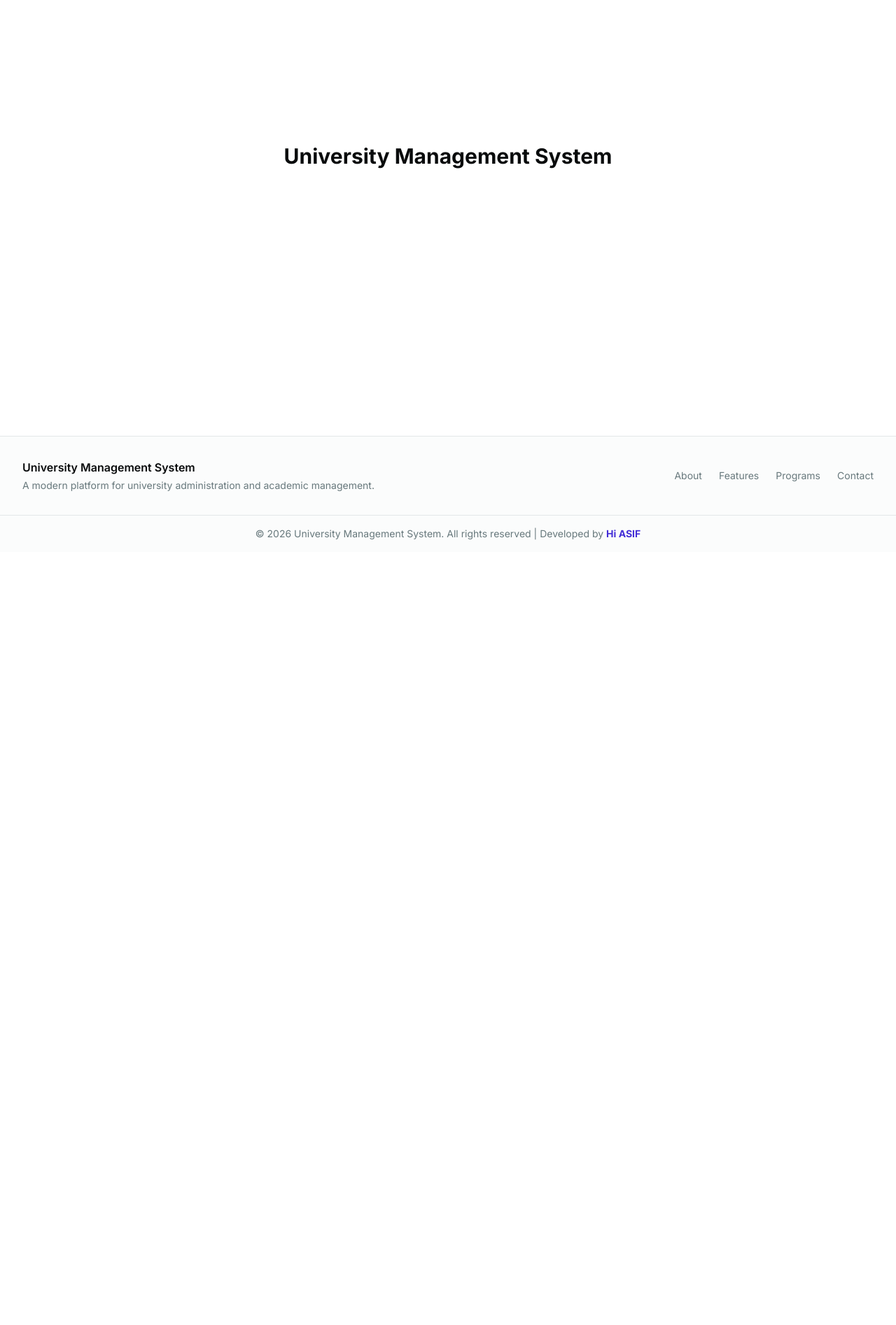
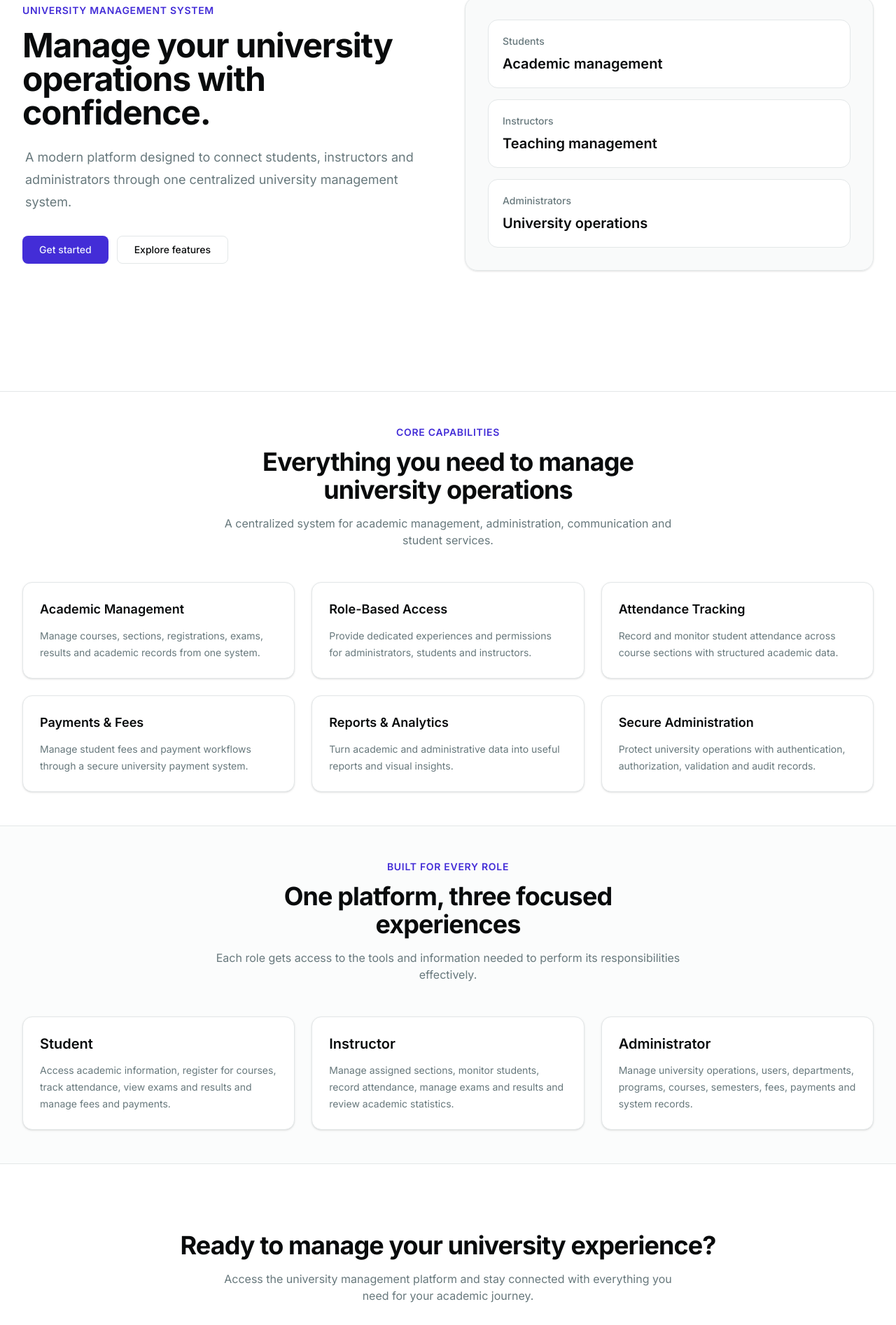
Before and after one commit to AsifHossain22/University-Management-System-App, a Next.js app: page / in a window 1280 px wide. Shown: the part 242-2136 px from the top of the page at 70% size. Before the commit the page ends 1031 px from the top, so only its background shows below. Built offline with nearby package versions, Linux system fonts and the light colour scheme.

Commit message:
Completed Home Page: Hero Section, Feature Section, Role Based Experience Section & Call To Action Section

```diff
--- a/src/app/(public)/page.tsx
+++ b/src/app/(public)/page.tsx
@@ -1,7 +1,180 @@
+import Link from 'next/link';
+import { features, roles } from '../data/data';
+
 export default function HomePage() {
   return (
-    <main className="flex min-h-screen items-center justify-center">
-      <h1 className="text-3xl font-bold">University Management System</h1>
-    </main>
+    <>
+      {/* HeroSection */}
+      <section className="border-b">
+        <div className="mx-auto grid min-h-[calc(100vh-4rem)] max-w-7xl items-center gap-12 px-4 py-8 sm:px-6 lg:grid-cols-2 lg:px-8 lg:py-12">
+          <div className="max-w-2xl mx-auto">
+            <div className="text-center lg:text-left">
+              <p className="mb-4 text-sm font-semibold uppercase tracking-wider text-primary">
+                University Management System
+              </p>
+
+              <h1 className="text-3xl font-bold tracking-tight sm:text-4xl lg:text-5xl">
+                Manage your university operations with confidence.
+              </h1>
+
+              <p className="mt-6 max-w-xl mx-auto text-lg leading-8 text-muted-foreground">
+                A modern platform designed to connect students, instructors and
+                administrators through one centralized university management
+                system.
+              </p>
+            </div>
+
+            <div className="mt-8 flex flex-col justify-center lg:justify-start gap-3 sm:flex-row">
+              <Link
+                href="/login"
+                className="inline-flex h-10 items-center justify-center rounded-md bg-primary px-6 text-sm font-medium text-primary-foreground transition-colors hover:bg-primary/90"
+              >
+                Get started
+              </Link>
+
+              <Link
+                href="/features"
+                className="inline-flex h-10 items-center justify-center rounded-md border border-input bg-background px-6 text-sm font-medium transition-colors hover:bg-accent hover:text-accent-foreground"
+              >
+                Explore features
+              </Link>
+            </div>
+          </div>
+
+          <div className="relative">
+            <div className="rounded-2xl border bg-muted/40 p-8 shadow-sm">
+              <div className="grid gap-4 sm:grid-cols-3 lg:grid-cols-1">
+                <div className="rounded-xl border bg-background p-5">
+                  <p className="text-sm font-medium text-muted-foreground">
+                    Students
+                  </p>
+                  <p className="mt-2 text-xl font-semibold">
+                    Academic management
+                  </p>
+                </div>
+
+                <div className="rounded-xl border bg-background p-5">
+                  <p className="text-sm font-medium text-muted-foreground">
+                    Instructors
+                  </p>
+                  <p className="mt-2 text-xl font-semibold">
+                    Teaching management
+                  </p>
+                </div>
+
+                <div className="rounded-xl border bg-background p-5">
+                  <p className="text-sm font-medium text-muted-foreground">
+                    Administrators
+                  </p>
+                  <p className="mt-2 text-xl font-semibold">
+                    University operations
+                  </p>
+                </div>
+              </div>
+            </div>
+          </div>
+        </div>
+      </section>
+
+      {/* FeatureSection */}
+      <section className="border-b py-10 sm:py-12">
+        <div className="mx-auto max-w-7xl px-4 sm:px-6 lg:px-8">
+          <div className="mx-auto max-w-2xl text-center">
+            <p className="text-sm font-semibold uppercase tracking-wider text-primary">
+              Core capabilities
+            </p>
+
+            <h2 className="mt-3 text-3xl font-bold tracking-tight sm:text-4xl">
+              Everything you need to manage university operations
+            </h2>
+
+            <p className="mt-4 text-muted-foreground">
+              A centralized system for academic management, administration,
+              communication and student services.
+            </p>
+          </div>
+
+          <div className="mt-12 grid gap-6 sm:grid-cols-2 lg:grid-cols-3">
+            {features.map(feature => (
+              <article
+                key={feature.title}
+                className="rounded-xl border bg-card p-6 shadow-sm transition-shadow hover:shadow-md"
+              >
+                <h3 className="text-lg font-semibold">{feature.title}</h3>
+
+                <p className="mt-3 text-sm leading-6 text-muted-foreground">
+                  {feature.description}
+                </p>
+              </article>
+            ))}
+          </div>
+        </div>
+      </section>
+
+      {/* RoleBasedExperience */}
+      <section className="border-b bg-muted/30 py-10 sm:py-12">
+        <div className="mx-auto max-w-7xl px-4 sm:px-6 lg:px-8">
+          <div className="mx-auto max-w-2xl text-center">
+            <p className="text-sm font-semibold uppercase tracking-wider text-primary">
+              Built for every role
+            </p>
+
+            <h2 className="mt-3 text-3xl font-bold tracking-tight sm:text-4xl">
+              One platform, three focused experiences
+            </h2>
+
+            <p className="mt-4 text-muted-foreground">
+              Each role gets access to the tools and information needed to
+              perform its responsibilities effectively.
+            </p>
+          </div>
+
+          <div className="mt-12 grid gap-6 lg:grid-cols-3">
+            {roles.map(role => (
+              <article
+                key={role.title}
+                className="rounded-xl border bg-card p-6 shadow-sm"
+              >
+                <h3 className="text-xl font-semibold">{role.title}</h3>
+
+                <p className="mt-3 text-sm leading-6 text-muted-foreground">
+                  {role.description}
+                </p>
+              </article>
+            ))}
+          </div>
+        </div>
+      </section>
+
+      {/* CallToAction */}
+      <section className="py-20 sm:py-24">
+        <div className="mx-auto max-w-4xl px-4 text-center sm:px-6 lg:px-8">
+          <h2 className="text-3xl font-bold tracking-tight sm:text-4xl">
+            Ready to manage your university experience?
+          </h2>
+
+          <p className="mx-auto mt-4 max-w-2xl text-muted-foreground">
+            Access the university management platform and stay connected with
+            everything you need for your academic journey.
+          </p>
+
+          <div className="mt-8 flex flex-col justify-center gap-3 sm:flex-row">
+            <Link
+              href="/login"
+              className="inline-flex h-10 items-center justify-center rounded-md bg-primary px-6 text-sm font-medium text-primary-foreground transition-colors hover:bg-primary/90"
+            >
+              Login
+            </Link>
+
+            <Link
+              href="/features"
+              className="inline-flex h-10 items-center justify-center rounded-md border border-input bg-background px-6 text-sm font-medium transition-colors hover:bg-accent hover:text-accent-foreground"
+            >
+              Explore the system
+            </Link>
+          </div>
+        </div>
+      </section>
+    </>
   );
 }
--- /dev/null
+++ b/src/app/data/data.ts
@@ -0,0 +1,52 @@
+// FeaturesData
+export const features = [
+  {
+    title: 'Academic Management',
+    description:
+      'Manage courses, sections, registrations, exams, results and academic records from one system.',
+  },
+  {
+    title: 'Role-Based Access',
+    description:
+      'Provide dedicated experiences and permissions for administrators, students and instructors.',
+  },
+  {
+    title: 'Attendance Tracking',
+    description:
+      'Record and monitor student attendance across course sections with structured academic data.',
+  },
+  {
+    title: 'Payments & Fees',
+    description:
+      'Manage student fees and payment workflows through a secure university payment system.',
+  },
+  {
+    title: 'Reports & Analytics',
+    description:
+      'Turn academic and administrative data into useful reports and visual insights.',
+  },
+  {
+    title: 'Secure Administration',
+    description:
+      'Protect university operations with authentication, authorization, validation and audit records.',
+  },
+];
+
+// RolesData
+export const roles = [
+  {
+    title: 'Student',
+    description:
+      'Access academic information, register for courses, track attendance, view exams and results and manage fees and payments.',
+  },
+  {
+    title: 'Instructor',
+    description:
+      'Manage assigned sections, monitor students, record attendance, manage exams and results and review academic statistics.',
+  },
+  {
+    title: 'Administrator',
+    description:
+      'Manage university operations, users, departments, programs, courses, semesters, fees, payments and system records.',
+  },
+];
--- a/src/components/shared/footer.tsx
+++ b/src/components/shared/footer.tsx
@@ -24,7 +24,7 @@ export function Footer() {
             <a
               key={link.href}
               href={link.href}
-              className="text-sm text-muted-foreground transition-colors hover:text-foreground"
+              className="text-sm text-muted-foreground font-medium transition-colors hover:text-foreground"
             >
               {link.label}
             </a>
--- a/src/components/shared/navbar.tsx
+++ b/src/components/shared/navbar.tsx
@@ -56,16 +56,16 @@ export function Navbar() {
               <Menu className="size-5" />
             </SheetTrigger>
 
-            <SheetContent>
+            <SheetContent className="text-center pt-6">
               <SheetHeader>
                 <SheetTitle>University Management System</SheetTitle>
 
-                <SheetDescription>
+                {/* <SheetDescription>
                   Navigate through the university portal.
-                </SheetDescription>
+                </SheetDescription> */}
               </SheetHeader>
 
-              <nav className="flex flex-col items-center gap-4  p-4">
+              <nav className="flex flex-col items-center gap-4  px-4">
                 {navItems.map(item => (
                   <Link
                     key={item.href}
```
